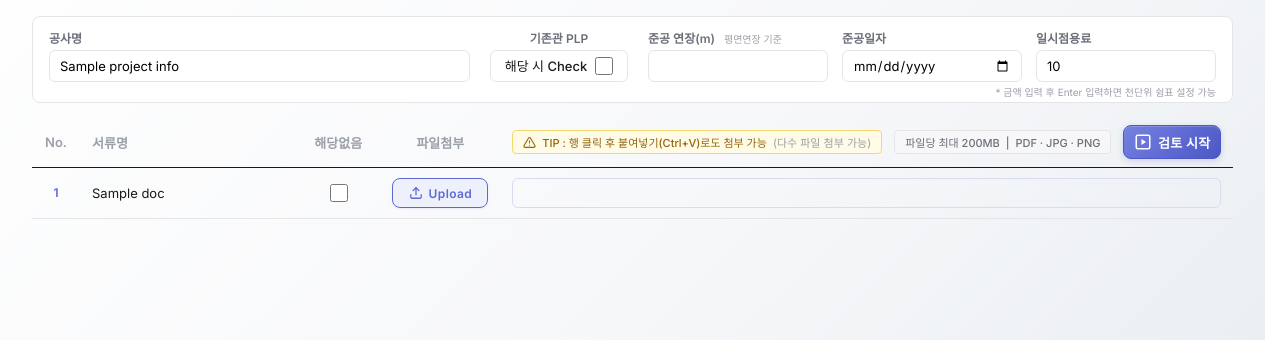
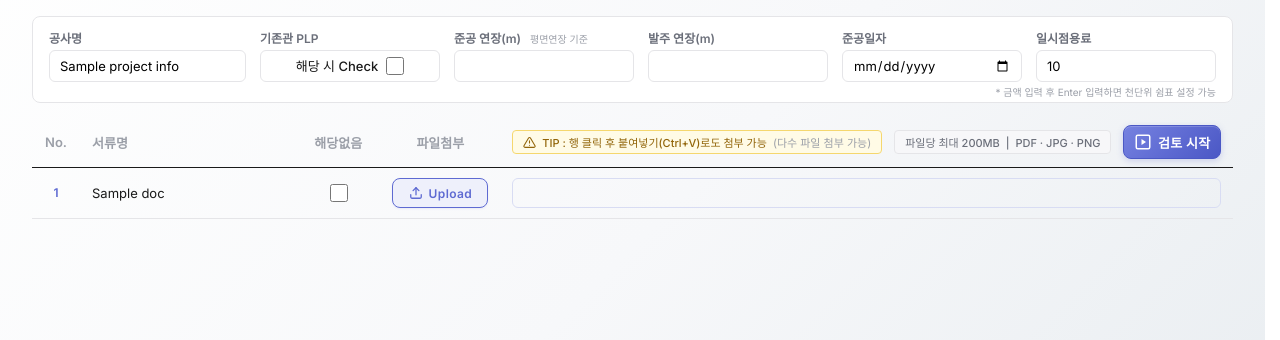
Before and after one commit to xodbs3355-sudo/kwcgc-portal, a Flask app: template templates/upload.html in a window 1280 px wide. Shown: the part 152-492 px from the top of the page. Run offline with Flask 3, Linux system fonts and the light colour scheme; the template is opened without the code that fills it: most values are stand-ins (such as "Sample title", 1, 10 or a date in 2020); some web fonts are replaced.

Commit message:
준공정보 카드 — 발주 연장 필드 추가 + PLP 정렬/폭 조정
- 발주 연장(m) 신규 필드 추가 (준공 연장 우측, 180px)
- PLP 필드 폭 150px → 180px (다른 필드와 통일)
- PLP 라벨 가운데 정렬 → 좌측 정렬 (다른 필드와 동일)
- 체크박스 wrap 폭 100% (필드 폭에 맞춤)
- 백엔드 화이트리스트에 order_extension 추가

Co-Authored-By: Claude Opus 4.7 (1M context) <noreply@anthropic.com>

```diff
--- a/app.py
+++ b/app.py
@@ -188,7 +188,7 @@ def save_project_info():
         return jsonify({"ok": False}), 401
     info = session.get("project_info", {})
     field = request.form.get("field", "")
-    if field in ("name", "date", "amount", "extension", "land_fee"):
+    if field in ("name", "date", "amount", "extension", "order_extension", "land_fee"):
         info[field] = request.form.get("value", "")
     elif field == "plp":
         info["plp"] = (request.form.get("value", "") == "true")
--- a/static/css/style.css
+++ b/static/css/style.css
@@ -196,8 +196,9 @@ button { font-family: inherit; cursor: pointer; }
     flex: 1;
     min-width: 0;
 }
-/* 준공 연장 / 준공일자 / 일시점용료 — 동일 폭 180px 고정 */
+/* 준공 연장 / 발주 연장 / 준공일자 / 일시점용료 — 동일 폭 180px 고정 */
 .project-info-field-extension,
+.project-info-field-order-extension,
 .project-info-field-date,
 .project-info-field-fee {
     flex: 0 0 180px;
@@ -207,13 +208,9 @@ button { font-family: inherit; cursor: pointer; }
     font-weight: 600;
     color: #6b6f7a;
 }
-/* PLP 체크박스 필드 — 150px 고정 */
+/* PLP 체크박스 필드 — 180px 고정, 라벨은 좌측 정렬 (다른 필드와 동일) */
 .project-info-field-check {
-    flex: 0 0 150px;
-    align-items: center;       /* label/체크박스 가로 중앙 */
-}
-.project-info-field-check label {
-    text-align: center;
+    flex: 0 0 180px;
 }
 .project-info-checkbox-wrap {
     display: flex;
@@ -226,6 +223,7 @@ button { font-family: inherit; cursor: pointer; }
     border: 1px solid #e5e5e8;
     border-radius: 6px;
     box-sizing: border-box;
+    width: 100%;
 }
 .project-plp-text {
     font-size: 13px;
--- a/templates/upload.html
+++ b/templates/upload.html
@@ -27,6 +27,11 @@
       </label>
       <input type="number" step="0.1" id="pi-extension" class="project-info-input"
              data-field="extension" value="{{ project_info.get('extension', '') }}" placeholder="">
+    </div>
+    <div class="project-info-field project-info-field-order-extension">
+      <label for="pi-order-extension">발주 연장(m)</label>
+      <input type="number" step="0.1" id="pi-order-extension" class="project-info-input"
+             data-field="order_extension" value="{{ project_info.get('order_extension', '') }}" placeholder="">
     </div>
     <div class="project-info-field project-info-field-date">
       <label for="pi-date">준공일자</label>
```
